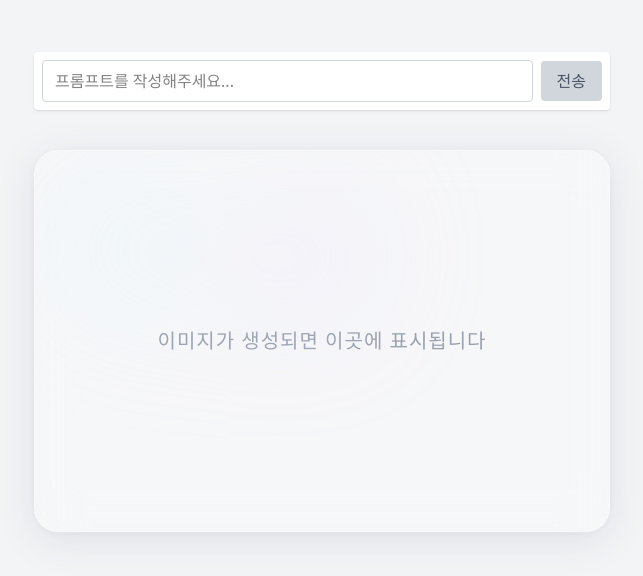
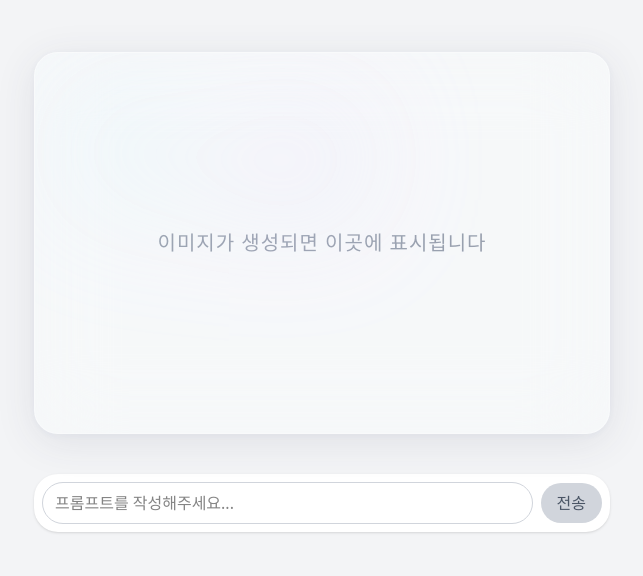
Before and after one commit to otw7917/oig, a Next.js app: page /gen-image in a window 1280 px wide. Shown: the part 108-684 px from the top of the page, without its empty margins (318-961 px from the left). Built offline with nearby package versions, Linux system fonts and the light colour scheme.

Commit message:
feat: modify gen-image page layout(exchange position with 2 components) and add glass-styled util with @components directive

```diff
--- a/app/components/chat/ChatComposer.tsx
+++ b/app/components/chat/ChatComposer.tsx
@@ -27,7 +27,7 @@ export default function ChatComposer({
     <form
       onSubmit={handleSubmit}
       className={`
-        w-full max-w-xl flex items-center space-x-2 p-2 bg-white rounded shadow
+        w-full max-w-xl flex items-center space-x-2 p-2 bg-white rounded-3xl shadow
         transition
         ${isLoading ? "opacity-80 pointer-events-none" : ""}
       `}
@@ -37,14 +37,14 @@ export default function ChatComposer({
         value={input}
         onChange={(e) => setInput(e.target.value)}
         placeholder='프롬프트를 작성해주세요...'
-        className='flex-1 border border-gray-300 rounded px-3 py-2 focus:outline-none focus:ring-2 focus:ring-blue-500'
+        className='flex-1 border border-gray-300 rounded-3xl px-3 py-2 focus:outline-none focus:ring-2 focus:ring-blue-500'
         disabled={disabled || isLoading}
       />
       <button
         type='submit'
         disabled={disabled || isLoading || input.trim().length === 0}
         className={`
-          px-4 py-2 rounded flex items-center justify-center
+          px-4 py-2 rounded-3xl flex items-center justify-center
           ${
             disabled || isLoading || input.trim().length === 0
               ? "bg-gray-300 text-gray-600 cursor-not-allowed"
--- a/app/gen-image/ImageViewer.tsx
+++ b/app/gen-image/ImageViewer.tsx
@@ -15,7 +15,7 @@ export default function ImageViewer({
 }: ImageViewerProps) {
   return (
     <div
-      className='w-full  flex flex-col items-center mt-10 rounded-3xl bg-white/30 backdrop-blur-xl border border-white/20 shadow-2xl min-h-[360px] transition-all p-10 max-w-xl mx-auto relative overflow-hidden'
+      className='w-full  flex flex-col items-center mb-10 rounded-3xl glass-card-2xl shadow-2xl min-h-[360px] transition-all p-10 max-w-xl mx-auto relative overflow-hidden'
       style={{
         boxShadow:
           "0 8px 40px 0 rgba(60, 60, 90, 0.10), 0 1.5px 7px 0 rgba(130,150,200,0.07)",
@@ -39,9 +39,8 @@ export default function ImageViewer({
         <img
           src={src}
           alt={alt}
-          className='max-w-full rounded-2xl shadow-xl border border-white/40'
+          className='max-w-full rounded-2xl shadow-xl border border-white/40 object-contain'
           style={{
-            objectFit: "contain",
             maxHeight: "330px",
             background: "rgba(255,255,255,0.15)",
             transition: "box-shadow .3s, filter .2s",
--- a/app/gen-image/page.tsx
+++ b/app/gen-image/page.tsx
@@ -31,8 +31,8 @@ function GenImageHome() {
 
   return (
     <div className='flex flex-col items-center justify-center h-screen bg-gray-100'>
+      <ImageViewer src={imageSrc} isLoading={isLoading} />
       <ChatComposer onSend={handleSendMessage} isLoading={isLoading} />
-      <ImageViewer src={imageSrc} isLoading={isLoading} />
     </div>
   );
 }
--- a/app/globals.css
+++ b/app/globals.css
@@ -76,6 +76,11 @@
   --sidebar-accent-foreground: oklch(0.205 0 0);
   --sidebar-border: oklch(0.922 0 0);
   --sidebar-ring: oklch(0.708 0 0);
+
+  /* Glass card variables - light mode */
+  --glass-card-bg-color-2xs: oklch(1 0 0 / 10%);
+  --glass-card-bg-color-md: oklch(1 0 0 / 20%);
+  --glass-card-bg-color-2xl: oklch(1 0 0 / 30%);
 }
 
 .dark {
@@ -110,6 +115,11 @@
   --sidebar-accent-foreground: oklch(0.985 0 0);
   --sidebar-border: oklch(1 0 0 / 10%);
   --sidebar-ring: oklch(0.556 0 0);
+
+  /* Glass card variables - dark mode */
+  --glass-card-bg-color-2xs: oklch(0.145 0 0 / 40%);
+  --glass-card-bg-color-md: oklch(0.145 0 0 / 50%);
+  --glass-card-bg-color-2xl: oklch(0.145 0 0 / 60%);
 }
 
 @layer base {
@@ -120,3 +130,20 @@
     @apply bg-background text-foreground;
   }
 }
+
+@layer components {
+  .glass-card-2xs {
+    @apply relative backdrop-blur-xs border-2 border-white/20 shadow-xs;
+    background-color: var(--glass-card-bg-color-2xs);
+  }
+
+  .glass-card-md {
+    @apply relative backdrop-blur-md border-2 border-white/20 shadow-md;
+    background-color: var(--glass-card-bg-color-md);
+  }
+
+  .glass-card-2xl {
+    @apply relative backdrop-blur-2xl border-2 border-white/20 shadow-2xl;
+    background-color: var(--glass-card-bg-color-2xl);
+  }
+}
```
